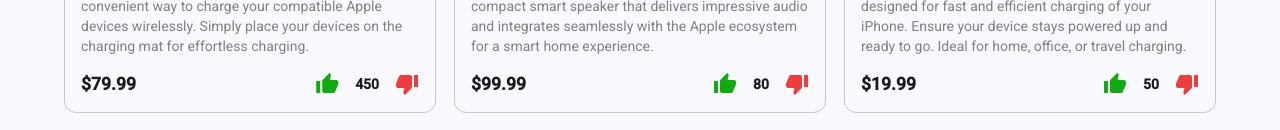
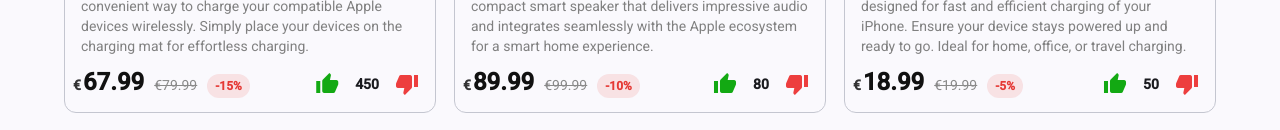
Before and after one commit to satheeshpolu/rebuy-demo-app, an Angular app: page /offers in a window 1280 px wide. Shown: the part 526-656 px from the top of the page. Built offline with nearby package versions, Linux system fonts and the light colour scheme.

Commit message:
added discount price component and re-used it

```diff
--- /dev/null
+++ b/src/app/features/offers/components/shared/discount-price/discount-price.css
@@ -0,0 +1,39 @@
+.price-group {
+  display: flex;
+  align-items: baseline;
+  gap: 10px;
+  flex-wrap: wrap;
+}
+
+.final {
+  display: inline-flex;
+  align-items: baseline;
+  gap: 2px;
+  font-weight: 800;
+  color: #111;
+}
+
+.final .currency {
+  font-size: 14px;
+  opacity: 0.85;
+}
+
+.final .amount {
+  font-size: 24px;
+  line-height: 1;
+}
+
+.original {
+  font-size: 14px;
+  color: #8a8a8a;
+  text-decoration: line-through;
+}
+
+.chip {
+  font-size: 12px;
+  font-weight: 700;
+  padding: 2px 8px;
+  border-radius: 999px;
+  background: rgba(229, 57, 53, 0.12);
+  color: #e53935;
+}
--- /dev/null
+++ b/src/app/features/offers/components/shared/discount-price/discount-price.html
@@ -0,0 +1,16 @@
+<div class="price-group">
+  <div class="final">
+    <span class="currency">{{ currencySymbol }}</span>
+    <span class="amount">{{ finalPrice() | number: '1.2-2' }}</span>
+  </div>
+
+  <ng-container *ngIf="hasDiscount()">
+    <div class="original">
+      {{ currencySymbol }}{{ price | number: '1.2-2' }}
+    </div>
+
+    <span class="chip" *ngIf="showChip">
+      {{ discountLabel() }}
+    </span>
+  </ng-container>
+</div>
--- /dev/null
+++ b/src/app/features/offers/components/shared/discount-price/discount-price.ts
@@ -0,0 +1,37 @@
+import { Component, Input, computed, signal } from '@angular/core';
+import { CommonModule } from '@angular/common';
+
+@Component({
+  selector: 'discount-price',
+  standalone: true,
+  imports: [CommonModule],
+  templateUrl: './discount-price.html',
+  styleUrls: ['./discount-price.css'],
+})
+export class DiscountPrice {
+  @Input({ required: true }) price!: number;
+  @Input() discountPercentage: number | null | undefined = null;
+
+  // Optional
+  @Input() currencySymbol: string = '€';
+  @Input() showChip: boolean = true;
+
+  private readonly _price = signal<number>(0);
+  private readonly _discount = signal<number>(0);
+
+  ngOnChanges() {
+    this._price.set(Number(this.price ?? 0));
+    this._discount.set(Number(this.discountPercentage ?? 0));
+  }
+
+  readonly hasDiscount = computed(() => this._discount() > 0);
+
+  readonly finalPrice = computed(() => {
+    const p = this._price();
+    const d = this._discount();
+    if (!d) return p;
+    return p * (1 - d / 100);
+  });
+
+  readonly discountLabel = computed(() => `-${Math.round(this._discount())}%`);
+}
--- a/src/app/features/offers/components/shared/offer-card/offer-card.html
+++ b/src/app/features/offers/components/shared/offer-card/offer-card.html
@@ -29,8 +29,12 @@
   </mat-card-content>
   <mat-card-actions class="mat-actions-row">
     <!-- LHS -->
-    <span class="price">${{ offer.price }}</span>
-
+    <!-- <span class="price">${{ offer.price }}</span> -->
+<discount-price
+              [price]="offer.price"
+              [discountPercentage]="offer.discountPercentage"
+              currencySymbol="€"
+            ></discount-price>
     <!-- pushes next items to RHS -->
     <span class="mat-spacer"></span>
 
--- a/src/app/features/offers/components/shared/offer-card/offer-card.ts
+++ b/src/app/features/offers/components/shared/offer-card/offer-card.ts
@@ -6,11 +6,12 @@ import { OffersService } from '../../../services/offers-service';
 import { MatCardModule } from '@angular/material/card';
 import { MatButtonModule } from '@angular/material/button';
 import { RouterLink } from '@angular/router';
+import { DiscountPrice } from '../discount-price/discount-price';
 
 @Component({
   selector: 'offer-card',
   standalone: true,
-  imports: [CommonModule, MatIconModule, MatCardModule, MatButtonModule, RouterLink],
+  imports: [CommonModule, MatIconModule, MatCardModule, MatButtonModule, RouterLink, DiscountPrice],
   templateUrl: './offer-card.html',
   styleUrls: ['./offer-card.css'],
 })
```
Also changed, not shown: 1 other file (tests, documents, lock files or other folders).
